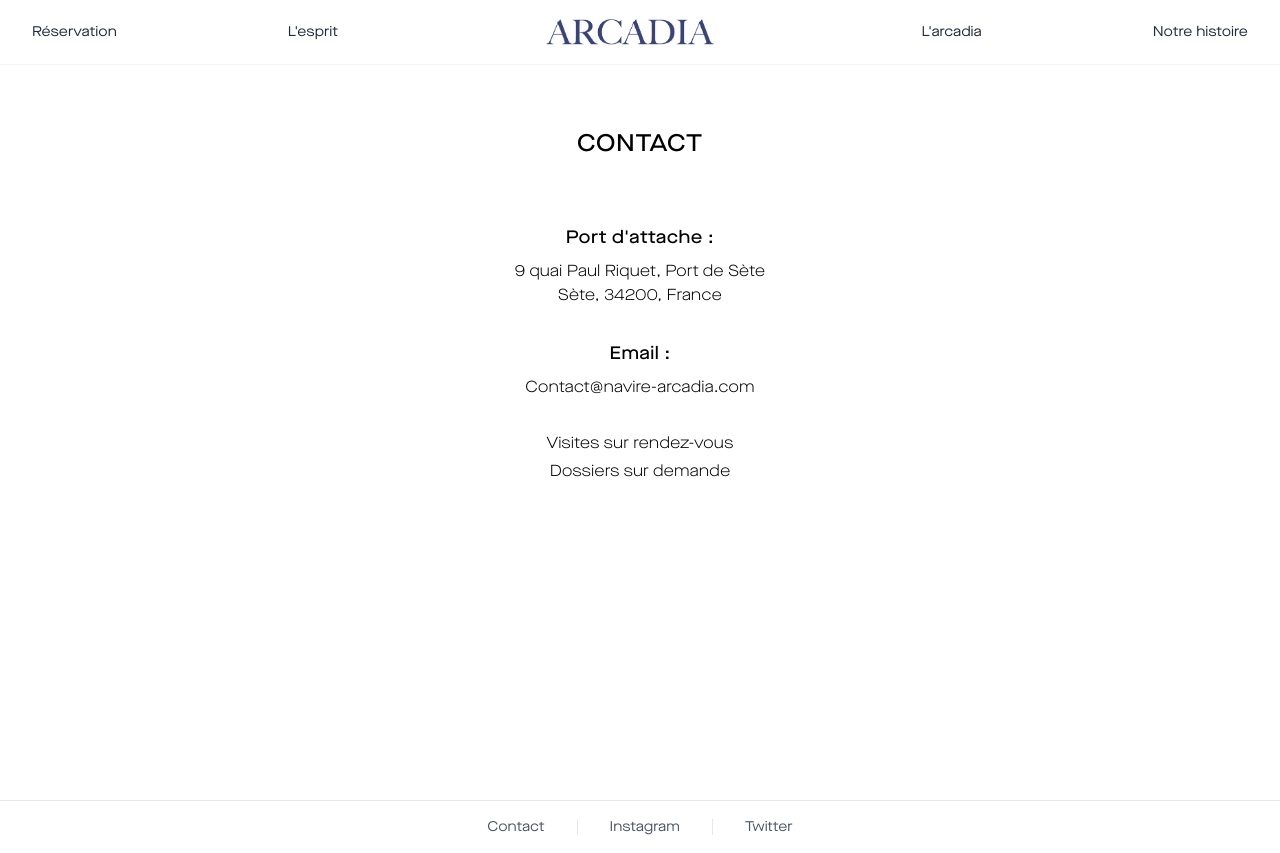
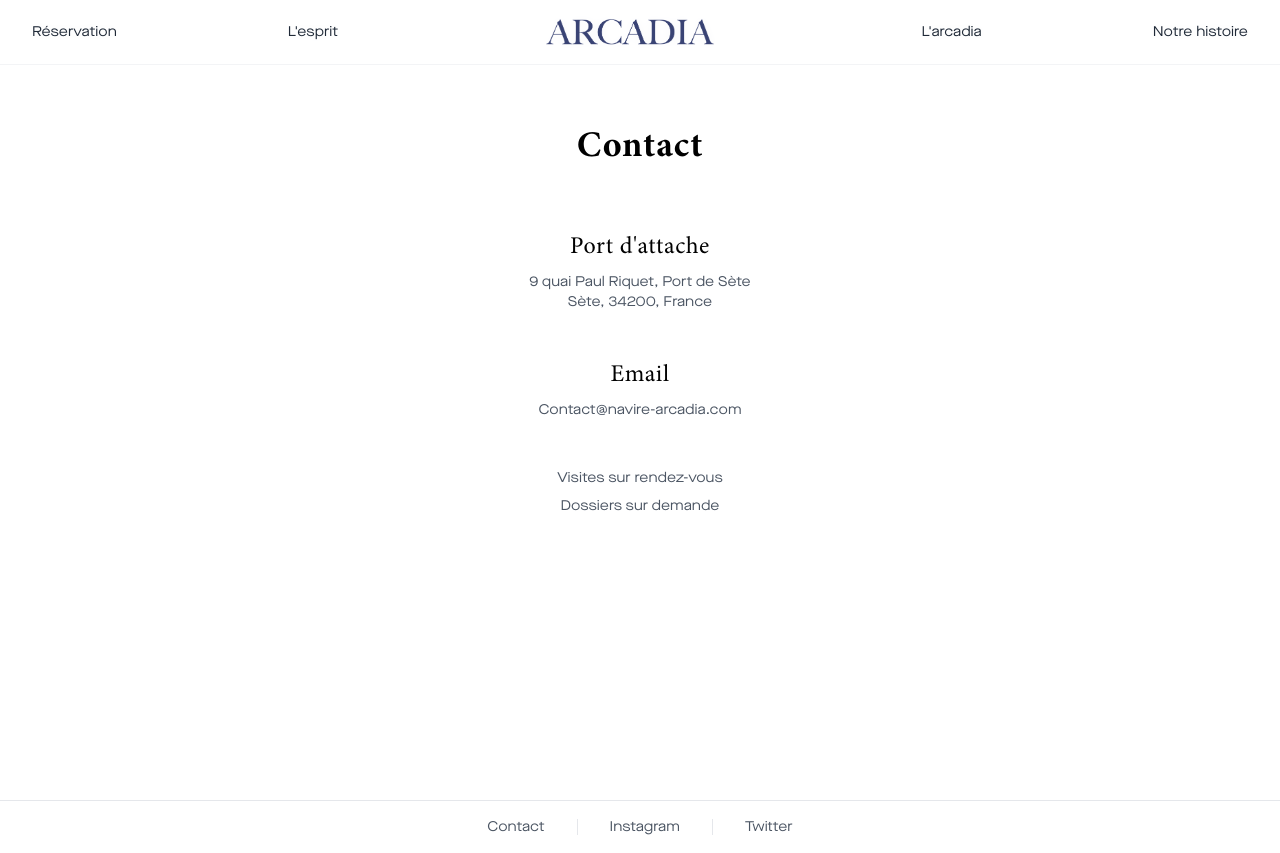
Before and after one commit to hugotiem/arcadia-website, a Next.js app: page /contact in a window 1280 px wide. Built offline with nearby package versions, Linux system fonts and the light colour scheme.

Commit message:
Modif de Clement sur page Detail, Arcadia et Contact

```diff
--- /dev/null
+++ b/src/app/arcadia/metadata.ts
@@ -0,0 +1,14 @@
+import type { Metadata } from 'next'
+
+export const metadata: Metadata = {
+  title: 'L\'Arcadia | Voilier de luxe en Méditerranée',
+  description: 'Découvrez l\'Arcadia, un ketch d\'exception. Luxe, confort et élégance pour une expérience maritime unique en Méditerranée.',
+  openGraph: {
+    title: 'L\'Arcadia | Voilier de luxe en Méditerranée',
+    description: 'Découvrez l\'Arcadia, un ketch d\'exception. Luxe, confort et élégance pour une expérience maritime unique en Méditerranée.',
+    url: 'https://navire-arcadia.com/arcadia',
+    siteName: 'Arcadia - Voilier de luxe',
+    locale: 'fr_FR',
+    type: 'article',
+  },
+}
--- a/src/app/arcadia/page.tsx
+++ b/src/app/arcadia/page.tsx
@@ -1,31 +1,31 @@
-import type { Metadata } from 'next'
+'use client'
+
+import { motion, useInView } from 'framer-motion'
+import { useRef } from 'react'
 import Navigation from '@/components/Navigation'
 import Image from 'next/image'
 import { mainsonNeueExtended } from '../fonts'
 import StatsSection from '@/components/StatsSection'
 import ImageCarousel from '@/components/ImageCarousel'
 
-export const metadata: Metadata = {
-  title: 'L\'Arcadia | Voilier de luxe en Méditerranée',
-  description: 'Découvrez l\'Arcadia, un ketch d\'exception. Luxe, confort et élégance pour une expérience maritime unique en Méditerranée.',
-  openGraph: {
-    title: 'L\'Arcadia | Voilier de luxe en Méditerranée',
-    description: 'Découvrez l\'Arcadia, un ketch d\'exception. Luxe, confort et élégance pour une expérience maritime unique en Méditerranée.',
-    url: 'https://navire-arcadia.com/arcadia',
-    siteName: 'Arcadia - Voilier de luxe',
-    locale: 'fr_FR',
-    type: 'article',
-  },
-}
+export default function Arcadia() {
+  const heroRef = useRef(null)
+  const dividerRef = useRef(null)
+  const isHeroInView = useInView(heroRef, { once: true, margin: "-100px" })
+  const isDividerInView = useInView(dividerRef, { once: true, margin: "-100px" })
 
-export default function Arcadia() {
   return (
     <main className="min-h-screen bg-white">
       <Navigation />
 
-      {/* Hero Image */}
-      <div className="w-[90vw] sm:w-[80vw] md:w-[70vw] lg:w-[60vw] xl:w-[50vw] mx-auto px-4 pt-24">
-        <div className="relative aspect-[16/9] rounded-xl overflow-hidden">
+      {/* Hero Image avec animation */}
+      <div className="w-[90vw] sm:w-[80vw] md:w-[70vw] lg:w-[60vw] xl:w-[50vw] mx-auto px-4 pt-24" ref={heroRef}>
+        <motion.div
+          className="relative aspect-[16/9] rounded-xl overflow-hidden"
+          initial={{ opacity: 0, y: 100 }}
+          animate={isHeroInView ? { opacity: 1, y: 0 } : { opacity: 0, y: 100 }}
+          transition={{ duration: 0.8, ease: "easeOut" }}
+        >
           <Image
             src="/hero-boat.jpg"
             alt="Voilier Arcadia"
@@ -33,7 +33,17 @@
             className="object-cover"
             priority
           />
-        </div>
+        </motion.div>
+      </div>
+
+      {/* Premier diviseur animé */}
+      <div className="max-w-[95rem] mx-auto px-4 mt-12">
+        <motion.div
+          className="w-full h-[1px] bg-gray-500"
+          initial={{ scaleX: 0 }}
+          animate={isHeroInView ? { scaleX: 1 } : { scaleX: 0 }}
+          transition={{ duration: 0.8 }}
+        />
       </div>
 
       {/* Stats Section with Animation */}
@@ -41,16 +51,24 @@
         <StatsSection />
       </div>
 
-
       {/* Image Carousel */}
       <div className="max-w-[68rem] mx-auto px-4 mt-8">
         <ImageCarousel />
       </div>
 
-      {/* Titre et Divider */}
+      {/* Titre */}
       <div className="max-w-[95rem] mx-auto px-4 mt-8 text-center">
         <h1 className="text-4xl font-minion-pro font-bold">L&apos;ARCADIA</h1>
-        <div className="w-full h-[1px] bg-black/20 mt-5"></div>
+      </div>
+
+      {/* Deuxième diviseur animé */}
+      <div className="max-w-[95rem] mx-auto px-4 mt-5" ref={dividerRef}>
+        <motion.div
+          className="w-full h-[1px] bg-gray-500"
+          initial={{ scaleX: 0 }}
+          animate={isDividerInView ? { scaleX: 1 } : { scaleX: 0 }}
+          transition={{ duration: 0.8 }}
+        />
       </div>
 
       {/* Spécifications */}
--- a/src/app/contact/page.tsx
+++ b/src/app/contact/page.tsx
@@ -1,6 +1,6 @@
 import type { Metadata } from 'next'
 import Navigation from '@/components/Navigation'
-import { mainsonNeueExtended } from '../fonts'
+import { mainsonNeueExtended, minionPro } from '../fonts'
 
 export const metadata: Metadata = {
   title: 'Contact | Arcadia - Voilier de luxe',
@@ -22,29 +22,29 @@
 
       <section className="pt-32 pb-16">
         <div className="max-w-xl mx-auto px-4 text-center">
-          <h1 className={`text-2xl mb-16 ${mainsonNeueExtended.className} font-medium`}>
-            CONTACT
+          <h1 className={`text-4xl mb-16 ${minionPro.className} font-bold`}>
+            Contact
           </h1>
 
-          <div className={`space-y-8 ${mainsonNeueExtended.className}`}>
+          <div className="space-y-12">
             <div className="space-y-2">
-              <h2 className="text-lg font-medium">Port d&apos;attache :</h2>
-              <p className="font-thin">
+              <h2 className={`text-2xl ${minionPro.className} font-light`}>Port d&apos;attache</h2>
+              <p className={`${mainsonNeueExtended.className} text-sm text-gray-600`}>
                 9 quai Paul Riquet, Port de Sète<br />
                 Sète, 34200, France
               </p>
             </div>
 
             <div className="space-y-2">
-              <h2 className="text-lg font-medium">Email :</h2>
-              <p className="font-thin">
+              <h2 className={`text-2xl ${minionPro.className} font-light`}>Email</h2>
+              <p className={`${mainsonNeueExtended.className} text-sm text-gray-600`}>
                 Contact@navire-arcadia.com
               </p>
             </div>
 
-            <div className="space-y-1 font-thin">
-              <p>Visites sur rendez-vous</p>
-              <p>Dossiers sur demande</p>
+            <div className="space-y-2">
+              <p className={`${mainsonNeueExtended.className} text-sm text-gray-600`}>Visites sur rendez-vous</p>
+              <p className={`${mainsonNeueExtended.className} text-sm text-gray-600`}>Dossiers sur demande</p>
             </div>
           </div>
         </div>
--- a/src/app/reservation/[id]/DetailView.tsx
+++ b/src/app/reservation/[id]/DetailView.tsx
@@ -12,10 +12,14 @@
   const section1Ref = useRef(null);
   const section2Ref = useRef(null);
   const section3Ref = useRef(null);
+  const divider1Ref = useRef(null);
+  const divider2Ref = useRef(null);
 
   const isSection1InView = useInView(section1Ref, { once: true, margin: "-100px" });
   const isSection2InView = useInView(section2Ref, { once: true, margin: "-100px" });
   const isSection3InView = useInView(section3Ref, { once: true, margin: "-100px" });
+  const isDivider1InView = useInView(divider1Ref, { once: true, margin: "-100px" });
+  const isDivider2InView = useInView(divider2Ref, { once: true, margin: "-100px" });
 
   if (!item) {
     return (
@@ -132,6 +136,16 @@
             </div>
           </motion.section>
 
+          {/* Premier diviseur animé */}
+          <div ref={divider1Ref} className="my-20">
+            <motion.div
+              className="w-full h-[1px] bg-gray-500"
+              initial={{ scaleX: 0 }}
+              animate={isDivider1InView ? { scaleX: 1 } : { scaleX: 0 }}
+              transition={{ duration: 0.8 }}
+            />
+          </div>
+
           {/* Une Cuisine d'Exception */}
           <motion.section
             ref={section2Ref}
@@ -156,6 +170,16 @@
               </p>
             </div>
           </motion.section>
+
+          {/* Deuxième diviseur animé */}
+          <div ref={divider2Ref} className="my-20">
+            <motion.div
+              className="w-full h-[1px] bg-gray-500"
+              initial={{ scaleX: 0 }}
+              animate={isDivider2InView ? { scaleX: 1 } : { scaleX: 0 }}
+              transition={{ duration: 0.8 }}
+            />
+          </div>
 
           {/* Activités et Découverte */}
           <motion.section
--- a/src/components/ImageCarousel.tsx
+++ b/src/components/ImageCarousel.tsx
@@ -104,6 +104,19 @@
 
   return (
     <div className="relative w-full py-8">
+      {/* Navigation buttons */}
+      <motion.button
+        onClick={goToPrevious}
+        className="absolute left-[-3rem] top-1/2 -translate-y-1/2 bg-white/80 hover:bg-white text-black p-3 rounded-full shadow-md z-10"
+        aria-label="Previous images"
+        whileHover={{ scale: 1.1 }}
+        whileTap={{ scale: 0.9 }}
+      >
+        <svg xmlns="http://www.w3.org/2000/svg" width="24" height="24" viewBox="0 0 24 24" fill="none" stroke="currentColor" strokeWidth="2" strokeLinecap="round" strokeLinejoin="round">
+          <path d="M15 18l-6-6 6-6" />
+        </svg>
+      </motion.button>
+
       {/* Carousel container */}
       <div className="overflow-hidden">
         <AnimatePresence initial={false} mode="wait" custom={direction}>
@@ -140,22 +153,9 @@
         </AnimatePresence>
       </div>
 
-      {/* Navigation buttons */}
-      <motion.button
-        onClick={goToPrevious}
-        className="absolute left-4 top-1/2 -translate-y-1/2 bg-white/80 hover:bg-white text-black p-3 rounded-full shadow-md z-10"
-        aria-label="Previous images"
-        whileHover={{ scale: 1.1 }}
-        whileTap={{ scale: 0.9 }}
-      >
-        <svg xmlns="http://www.w3.org/2000/svg" width="24" height="24" viewBox="0 0 24 24" fill="none" stroke="currentColor" strokeWidth="2" strokeLinecap="round" strokeLinejoin="round">
-          <path d="M15 18l-6-6 6-6" />
-        </svg>
-      </motion.button>
-
       <motion.button
         onClick={goToNext}
-        className="absolute right-4 top-1/2 -translate-y-1/2 bg-white/80 hover:bg-white text-black p-3 rounded-full shadow-md z-10"
+        className="absolute right-[-3rem] top-1/2 -translate-y-1/2 bg-white/80 hover:bg-white text-black p-3 rounded-full shadow-md z-10"
         aria-label="Next images"
         whileHover={{ scale: 1.1 }}
         whileTap={{ scale: 0.9 }}
```
